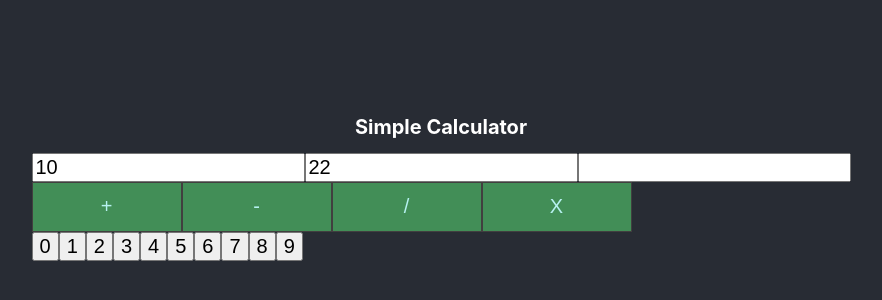
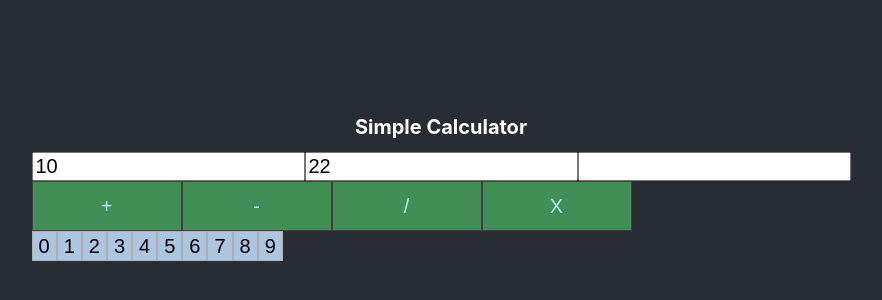
Before and after one commit to Netchicken/lesson1calculator2, a React (Create React App) app: page / in a window 1280 px wide. Shown: the part 218-518 px from the top of the page, without its empty margins (199-1081 px from the left). Built offline with nearby package versions, Linux system fonts and the light colour scheme.

Commit message:
not working setting trigger

```diff
--- a/src/App.css
+++ b/src/App.css
@@ -6,6 +6,20 @@
 * {
   font-size: 20px;
 }
+
+
+.digits button {
+  background-color: #acc5e0;
+  height: 30px;
+  cursor: pointer;
+  transition: all 0.4s ease-in-out;
+  border: 0.5px solid #b0b0b0;
+}
+
+.digits button:hover {
+  background-color: #c9c9c9;
+}
+
 
 h1 {
   margin-top: 12px;
--- a/src/App.js
+++ b/src/App.js
@@ -5,6 +5,9 @@ import CalcButtons from './Components/CalcButtons';
 
 const App = () => {
   const [counter, setCounter] = useState(0);
+
+
+
 
   //  var counter = 0; //simple variable holds a value of 0
   //a simple function to add 1 to counter
--- a/src/Components/CalcButtons.js
+++ b/src/Components/CalcButtons.js
@@ -11,30 +11,50 @@ const CalcButtons = () => {
     const [first, setFirst] = useState(10);
     const [second, setSecond] = useState(22);
 
+    let trigger = false;
+    // 123 + 567
+    const keyInput = (value) => {
+
+        console.log(value + " " + trigger);
+        let symbols = ["+", "-", "/", "*"];
+        if (symbols.includes(value)) {
+            trigger = true
+            console.log("trigger run", value + " " + trigger);
+        }
+
+        if (trigger == false) {
+            setFirst(first + String(value));//concatinate the numbers not add them
+        }
+
+        if (trigger == true) {
+            setSecond(second + String(value));//concatinate the numbers not add them
+        }
+
+    }
 
     //Value =  + - / X
     const Calculate = (value) => {
-        LogValue(value);
+        // LogValue(value);
 
-        if (value !== "") {
-            switch (value) {
-                case "-":
+        // if (value !== "") {
+        //     switch (value) {
+        //         case "-":
 
-                    setAnswer(first - second);
+        //             setAnswer(first - second);
 
-                    break;
-                //Number is needed to make it add and not concatinate
-                case "+":
-                    setAnswer(Number(first + second));
-                    break;
-                case "/": setAnswer(first / second);
-                    break;
-                case "*": setAnswer(first * second);
-                    break;
-                default: setAnswer("Error");
-            }
-            LogCalculate(first, second, value)
-        }
+        //             break;
+        //         //Number is needed to make it add and not concatinate
+        //         case "+":
+        //             setAnswer(Number(first + second));
+        //             break;
+        //         case "/": setAnswer(first / second);
+        //             break;
+        //         case "*": setAnswer(first * second);
+        //             break;
+        //         default: setAnswer("Error");
+        //     }
+        //     LogCalculate(first, second, value)
+        // }
 
     }
     return (
@@ -45,7 +65,9 @@ const CalcButtons = () => {
             <Calcbutton symbol={"-"} calculate={Calculate}></Calcbutton>
             <Calcbutton symbol={"/"} calculate={Calculate}></Calcbutton>
             <button className='Addbutton' onClick={() => Calculate("*")}>X</button>
-            <ButtonKeypad setFirst={setFirst} />
+            <div className='digits'>
+                <ButtonKeypad keyInput={keyInput} />
+            </div>
         </div>
     )
 }
--- a/src/Components/SingleButton.js
+++ b/src/Components/SingleButton.js
@@ -2,7 +2,7 @@
 export const Calcbutton = (props) => {
     return (
         <span>
-            <button className='Addbutton' onClick={() => props.calculate(props.symbol)}>{props.symbol}</button>
+            <button className='Addbutton' onClick={() => props.symbol}>{props.symbol}</button>
         </span>
     );
 
--- a/src/Components/buttonKeypad.js
+++ b/src/Components/buttonKeypad.js
@@ -5,7 +5,7 @@ const ButtonKeypad = (props) => {
     let buttons = [];
 
     for (let i = 0; i < 10; i++) {
-        buttons.push(<button className='AppButton' onClick={() => props.setFirst(i)} key={(i)}>{i}</button>);
+        buttons.push(<button className='digits' onClick={() => props.keyInput(i)} key={(i)}>{i}</button>);
     }
     return (
         <div>{buttons}</div>
```
